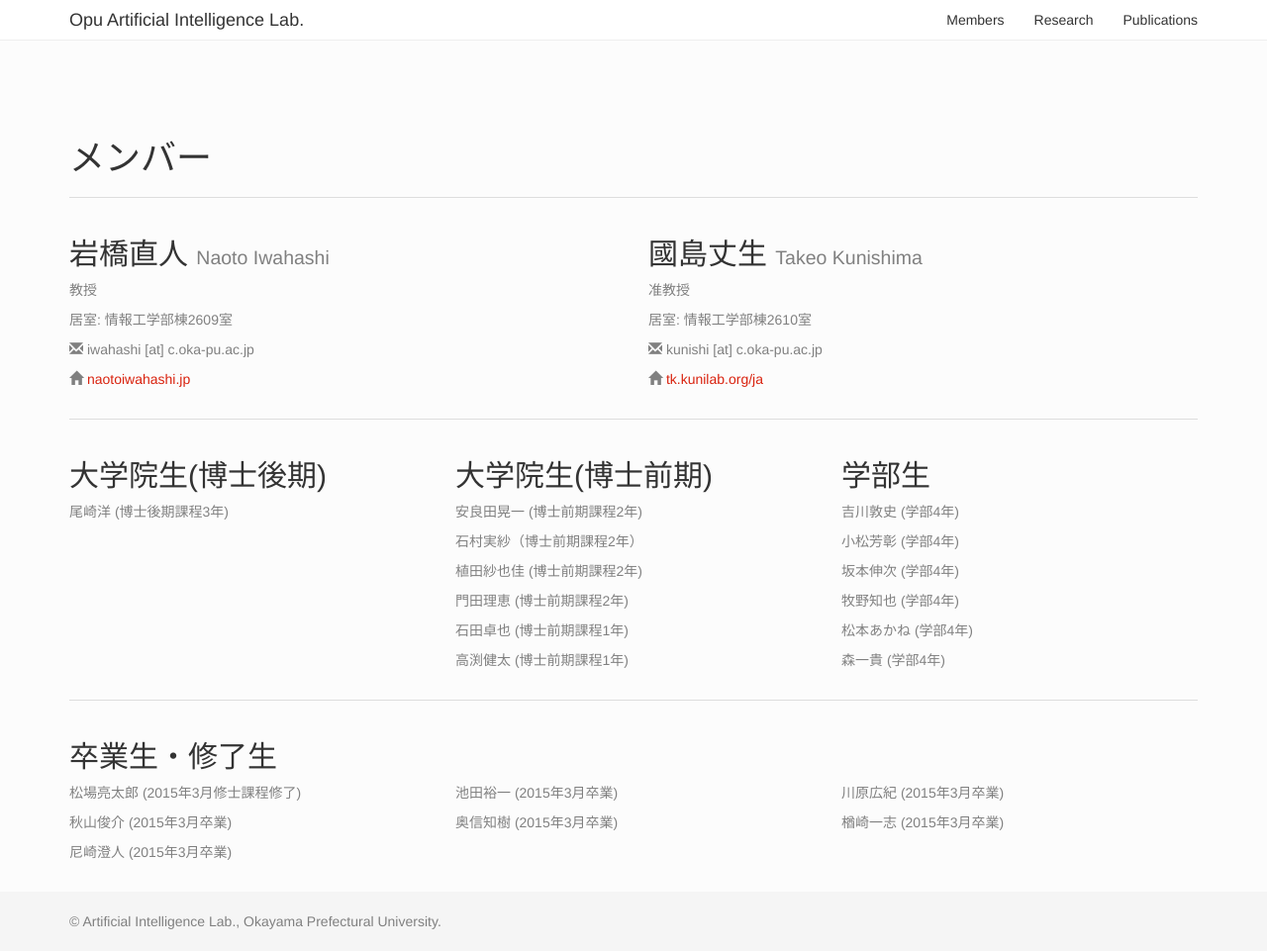
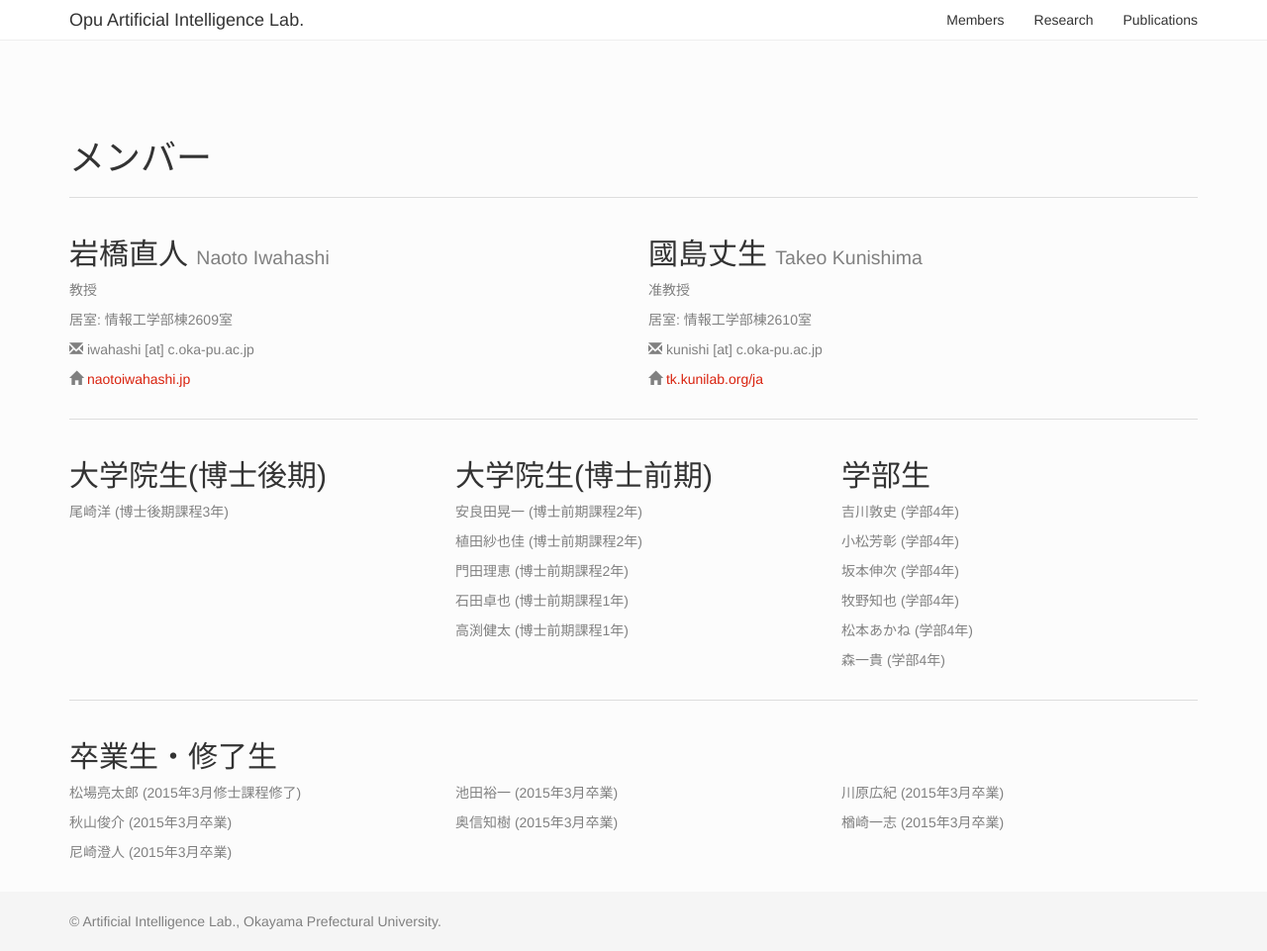
Before and after one commit to kunishi/www-ime, a Jekyll site: the page built from members/index.html, in a window 1280 px wide and 961 px high. Shown: the whole window at 99% size. Built offline with Jekyll 4.4.1, drawn with Linux system fonts in a browser that asks for light colours; nearby versions of some CDN libraries; a style sheet for code colours, icons or effects is not loaded.

Commit message:
remove ishimura san.

```diff
--- a/members/index.html
+++ b/members/index.html
@@ -29,7 +29,6 @@ title: メンバー
   <div class="col-md-4">
     <h2>大学院生(博士前期)</h2>
     <p>安良田晃一 (博士前期課程2年)</p>
-    <p>石村実紗（博士前期課程2年）</p>
     <p>植田紗也佳 (博士前期課程2年)</p>
     <p>門田理恵 (博士前期課程2年)</p>
     <p>石田卓也 (博士前期課程1年)</p>
```
